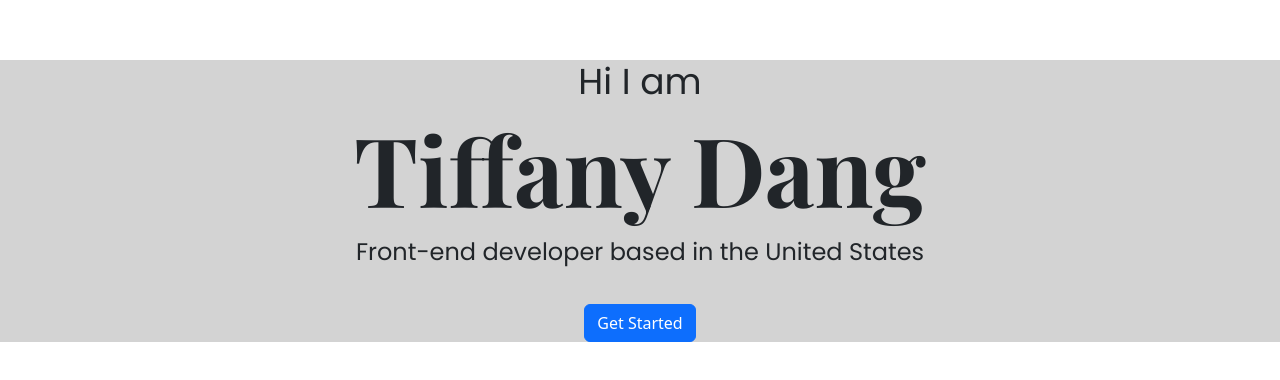
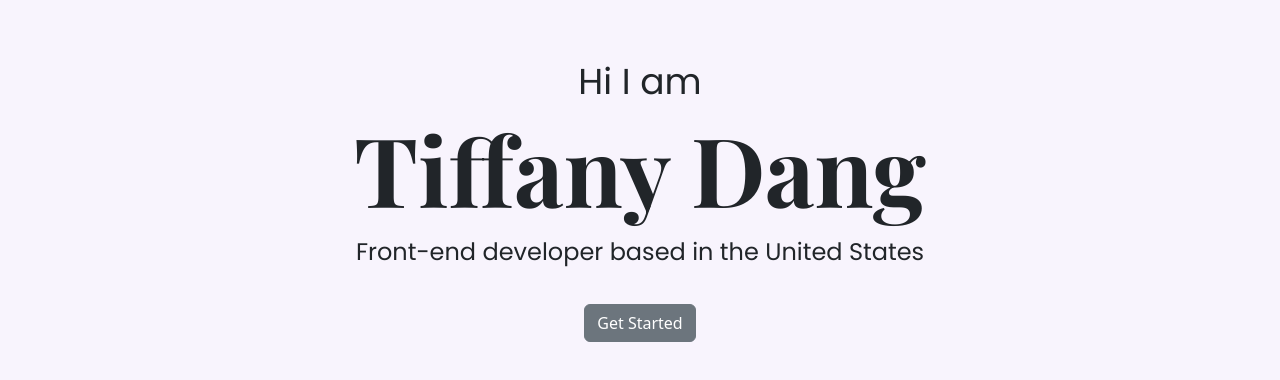
Before and after one commit to tdang021/portfolio-project, a plain HTML site: page index.html in a window 1280 px wide. Shown: the part 140-520 px from the top of the page. Drawn offline with nearby package versions, Linux system fonts and the light colour scheme.

Commit message:
updated css styling (button, background)

```diff
--- a/index.html
+++ b/index.html
@@ -31,7 +31,7 @@
       <h3>Hi I am</h3>
       <h1>Tiffany Dang</h1>
       <p class="title">Front-end developer based in the United States</p>
-      <a href="#" class="btn btn-primary start-button">Get Started</a>
+      <a href="#" class="btn btn-secondary start-button">Get Started</a>
     </div>
   </body>
 </html>
--- a/source/style.css
+++ b/source/style.css
@@ -1,12 +1,12 @@
 body {
   max-width: 100%;
+  background: #f8f4fd;
 }
 
 .intro {
   text-align: center;
   margin-top: 200px;
   margin-bottom: 200px;
-  background: lightgray;
 }
 
 h1 {
```
